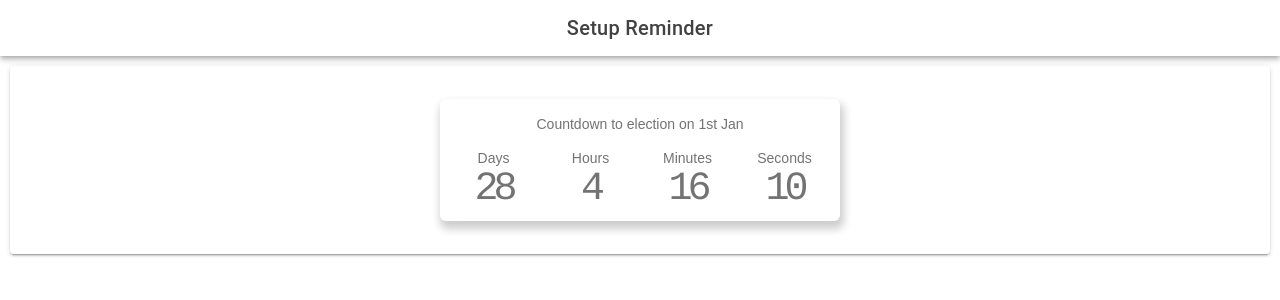
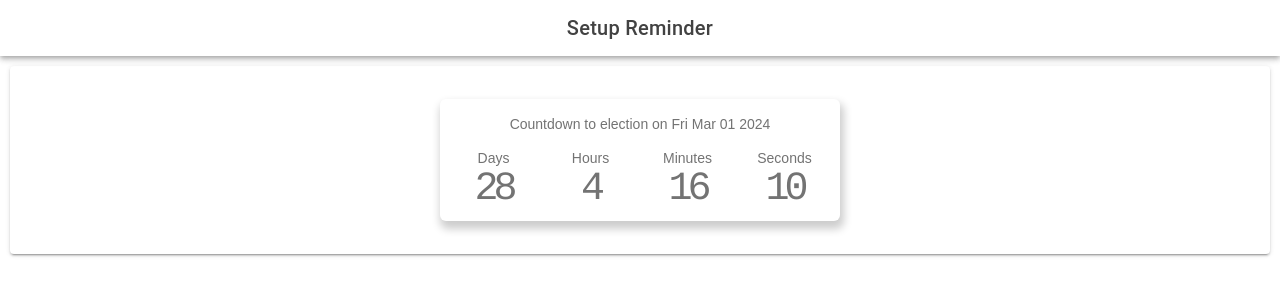
Before and after one commit to PhilipWright96/ElectionReminders, a React (Vite) app: page /setupReminder/a in a window 1280 px wide. Shown: the top 300 px of the page. Built offline with nearby package versions, Linux system fonts and the light colour scheme.

Commit message:
Use date passed into countdown card

```diff
--- a/src/components/CountdownCard/CountdownCard.tsx
+++ b/src/components/CountdownCard/CountdownCard.tsx
@@ -4,7 +4,7 @@ import React, { useState, useEffect } from 'react';
 
 interface CountdownCard {
     countdownCardProperties: {
-        electionDate: string,
+        electionDate: Date,
     }
 }
 
@@ -13,8 +13,7 @@ const CountdownCard: React.FC<CountdownCard> = ({ countdownCardProperties }) =>
         [hourValue, setHourValueToUpdate] = useState(0),
         [minuteValue, setMinuteValueToUpdate] = useState(0),
         [secondValue, setSecondValueToUpdate] = useState(0),
-        targetDate: any = new Date(2024, 2, 1),
-        targetTime: any = targetDate.getTime(),
+        targetTime: any = countdownCardProperties.electionDate.getTime(),
         numberOfMillisecondsInDay = 1000 * 60 * 60 * 24,
         timeToResetTimeValuesInMilliseconds = 1000;
 
@@ -46,7 +45,7 @@ const CountdownCard: React.FC<CountdownCard> = ({ countdownCardProperties }) =>
         <IonCard>
             <IonCardContent>
                 <div className="count-down-timer">
-                    <p>Countdown to election on {countdownCardProperties?.electionDate}</p>
+                    <p>Countdown to election on {countdownCardProperties?.electionDate.toDateString()}</p>
                     <div className="wrapper">
                         <div className="description">
                             <p>Days</p>
--- a/src/components/SetupReminder/SetupReminder.tsx
+++ b/src/components/SetupReminder/SetupReminder.tsx
@@ -17,7 +17,7 @@ const SetupReminder: React.FC<SetupReminderPageProperties> = ({ match }) => {
                 </IonToolbar>
             </IonHeader>
             <IonContent>
-                <CountdownCard countdownCardProperties={{ electionDate: "1st Jan" }}></CountdownCard>
+                <CountdownCard countdownCardProperties={{ electionDate: new Date(2024, 2, 1) }}></CountdownCard>
             </IonContent>
         </IonPage >
     );
```
